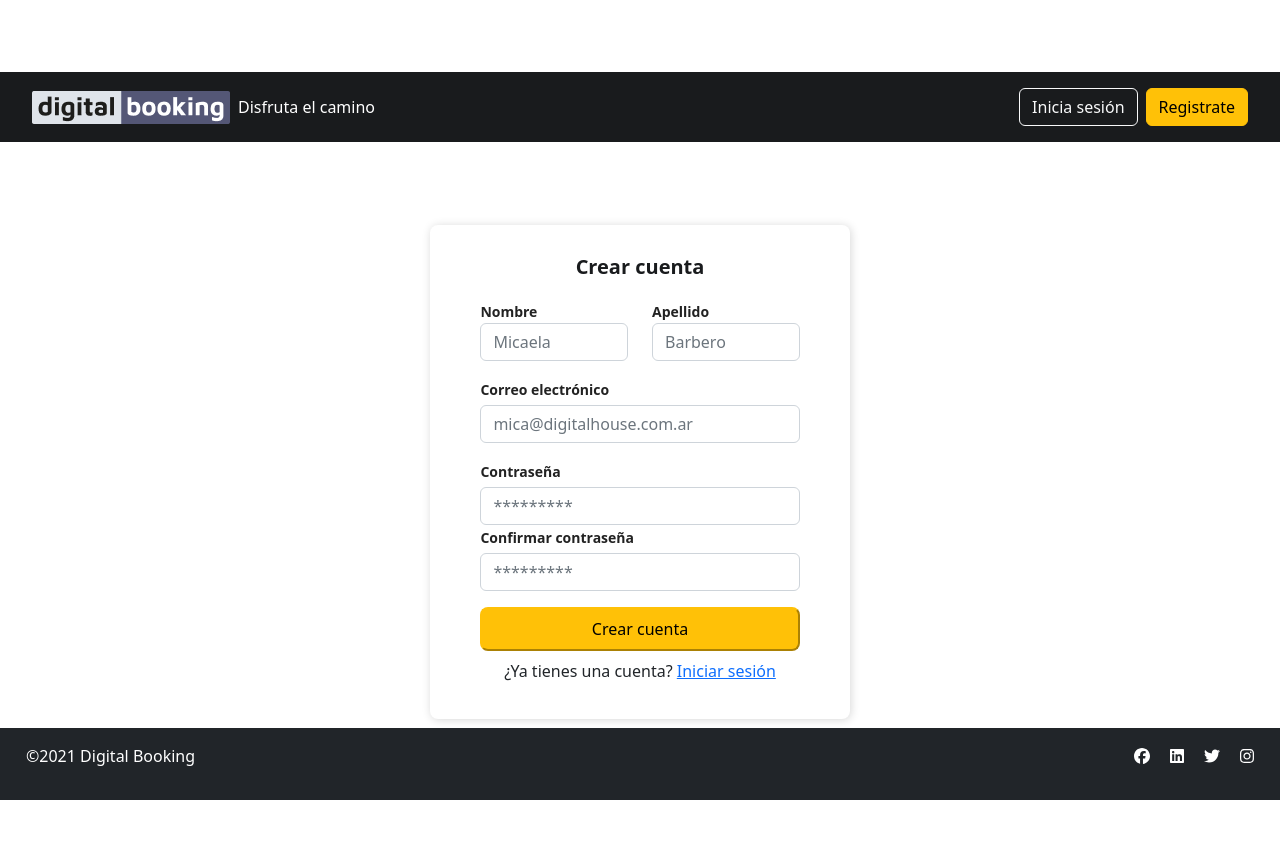
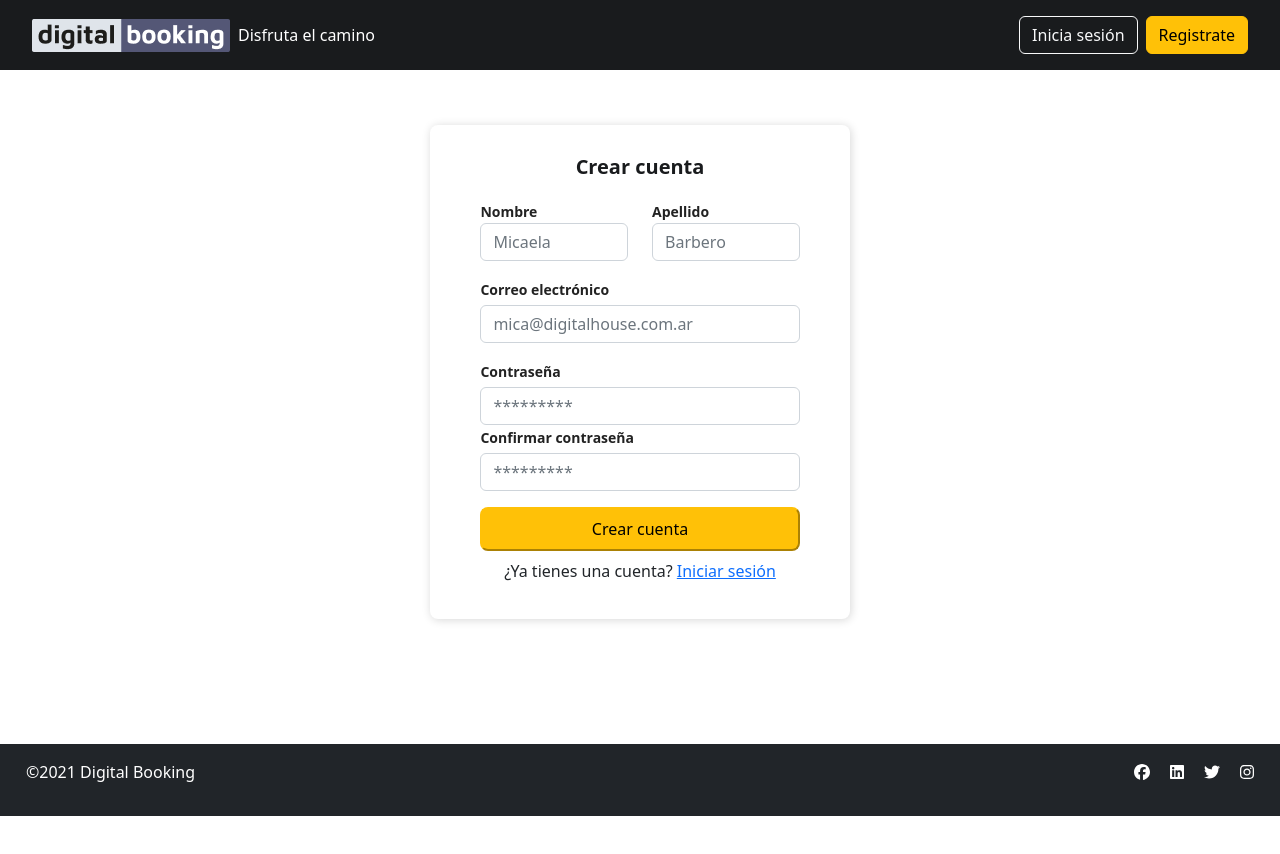
Before and after one commit to montvlein/Proyecto-Integrador-DH, a React (Vite) app in the folder client/: page /crearCuenta in a window 1280 px wide. Shown: the top 854 px of the page. After the commit the page ends 816 px from the top, so only its background shows below. Built offline with nearby package versions, Linux system fonts and the light colour scheme.

Commit message:
Modifico: Se agrego de nuevo categorias, tamanio de main de form de registro

```diff
--- a/client/src/components/cuerpo.jsx
+++ b/client/src/components/cuerpo.jsx
@@ -2,6 +2,9 @@ import styles from "../styles/cuerpo.module.css";
 import SearchBar from "./barraBusqueda/searchCiudad";
 import FechaReserva from "./barraBusqueda/fechaReserva";
 import Heroe from "./heroe";
+import Categorias from "./Categorias/categorias"
+
+
 
 const Cuerpo = () => {
   return (
@@ -23,6 +26,8 @@ const Cuerpo = () => {
           </div>
         </div>
       </form>
+
+    <Categorias/>
     </main>
   );
 };
--- a/client/src/components/heroe.jsx
+++ b/client/src/components/heroe.jsx
@@ -2,7 +2,7 @@ import styles from "../styles/heroe.module.css";
 
 export default function Heroe() {
   return (
-    <section>
+    <section className={styles.seccionHeroe}>
       <div className={styles.contenidoPadre}>
         <div className={styles.contenido}>
         <h2>
@@ -15,7 +15,7 @@ export default function Heroe() {
           19.000 vehículos. <span>Digital Booking</span> los tiene.
         </p>
         <button class="btn btn-warning" href="#">
-          Alquila tu auto
+          Registrate ahora!
         </button>
         </div>
       </div>
--- a/client/src/styles/cuerpo.module.css
+++ b/client/src/styles/cuerpo.module.css
@@ -1,10 +1,9 @@
 
 
 main{
-    margin-top: 4.5rem; /* Add a top margin to avoid content overlay */
     padding: 0;
     box-sizing: border-box;
-    height: 95vh;
+
 }
 
     /*Banner con imagen*/
@@ -26,7 +25,7 @@ main{
     color: white;
     align-items: center;
     justify-content: center;
-    background-color: var(--gris);
+    background-color: var(--amarillo);
     padding: 5px;
     position: relative;
     bottom: 25px;
@@ -90,15 +89,17 @@ font-size: 10;
 }
 
 .botonBarra {
-    width: 300px;
+    width: 100px;
     border-radius: 3px;
-    border: #FFF 1px solid;
-    background-color: transparent;
+    border: #000 1px solid;
+    background-color: var(--grisO);
     color: #FFF;
+
+
 }
 
 .botonBarra:hover {
-    background-color: #FFF;
+    background-color: transparent ;
     color:#000;
     transition: .15s ease-in-out;
 }
--- a/client/src/styles/footer.module.css
+++ b/client/src/styles/footer.module.css
@@ -5,10 +5,9 @@ footer {
     justify-content: space-between;
     align-content: center;
     color: var(--azul);
-    position: fixed;
+
     bottom: 0;
     width: 100%;
-    z-index: 100;
 }
 
 .redes {
--- a/client/src/styles/formularios.module.css
+++ b/client/src/styles/formularios.module.css
@@ -2,8 +2,7 @@
     display: flex;
     justify-content: center;
     align-items: center;
-    width: 100vw;
-    height: 100vh;
+    height: 93vh;
   }
 
   .formularioContainer {
--- a/client/src/styles/heroe.module.css
+++ b/client/src/styles/heroe.module.css
@@ -1,4 +1,4 @@
-section {
+.seccionHeroe {
     width: 100%;
     background-image: linear-gradient(rgba(40, 39, 39, 0.5),rgba(255, 255, 255, 0.9)), url("../assets/woman.jpg");
     height: 500px;
```
